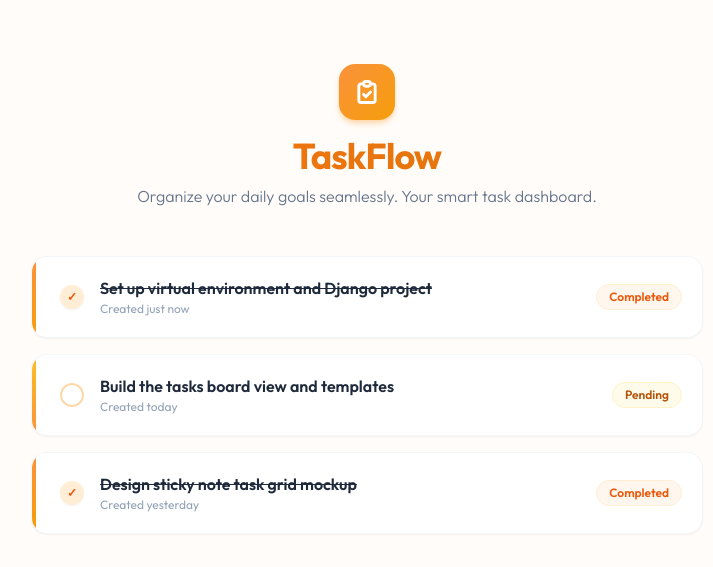
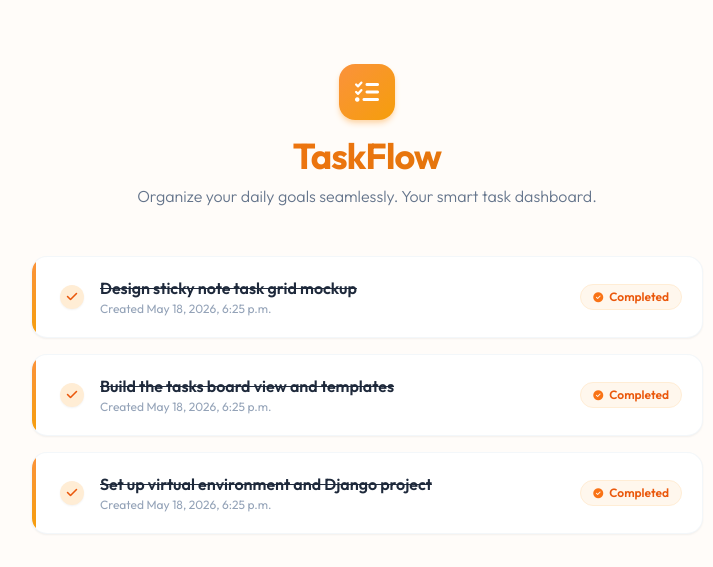
Before and after one commit to desphixs/taskflow-smart-todo-list-django, a Django app: page / in a window 1280 px wide. Shown: the top 567 px of the page, without its empty margins (273-986 px from the left). Run offline with Django 5.2, Linux system fonts and the light colour scheme; data comes from the database, SQL or seed files in the repository; both versions use the stored data as it was after the commit; some libraries are stand-ins or nearby versions.

Commit message:
replace hardcoded list data with real records fetched from the database.

```diff
--- a/tasks/templates/tasks/index.html
+++ b/tasks/templates/tasks/index.html
@@ -8,6 +8,8 @@
     <link rel="preconnect" href="https://fonts.googleapis.com">
     <link rel="preconnect" href="https://fonts.gstatic.com" crossorigin>
     <link href="https://fonts.googleapis.com/css2?family=Outfit:wght@300;400;500;600;700&display=swap" rel="stylesheet">
+    <!-- Font Awesome CDN -->
+    <link rel="stylesheet" href="https://cdnjs.cloudflare.com/ajax/libs/font-awesome/6.4.0/css/all.min.css">
     <!-- Tailwind CSS CDN -->
     <script src="https://cdn.tailwindcss.com"></script>
     <script>
@@ -28,9 +30,8 @@
         <!-- Main header for our TaskFlow workspace rocking warm orange vibes -->
         <header class="text-center mb-12">
             <div class="inline-flex items-center justify-center w-14 h-14 bg-gradient-to-br from-orange-400 to-amber-500 rounded-2xl shadow-md shadow-orange-200 mb-4">
-                <svg class="w-7 h-7 text-white" fill="none" stroke="currentColor" viewBox="0 0 24 24" xmlns="http://www.w3.org/2000/svg">
-                    <path stroke-linecap="round" stroke-linejoin="round" stroke-width="2.5" d="M9 5H7a2 2 0 00-2 2v12a2 2 0 002 2h10a2 2 0 002-2V7a2 2 0 00-2-2h-2M9 5a2 2 0 002 2h2a2 2 0 002-2M9 5a2 2 0 012-2h2a2 2 0 012 2m-6 9l2 2 4-4"></path>
-                </svg>
+                <!-- Premium Font Awesome List-Check Icon replacing previous inline SVGs -->
+                <i class="fa-solid fa-list-check text-2xl text-white"></i>
             </div>
             <h1 class="text-4xl font-bold mb-2 tracking-tight bg-gradient-to-r from-orange-500 to-amber-600 bg-clip-text text-transparent">
                 TaskFlow
@@ -40,45 +41,51 @@
             </p>
         </header>
 
-        <!-- Tasks list container holding our dynamic workspace items -->
+        <!-- Tasks list container holding our dynamic database records -->
         <div class="space-y-4">
             {% for task in tasks %}
             <!-- Single dynamic task card -->
             <div class="group bg-white rounded-2xl p-5 shadow-sm border border-slate-100/80 hover:shadow-md hover:border-orange-100 transition-all duration-300 flex items-center justify-between relative overflow-hidden">
                 <!-- Left accent border stripe -->
-                <div class="absolute left-0 top-0 bottom-0 w-[4px] bg-gradient-to-b {% if task.completed %}from-orange-400 to-amber-500{% else %}from-amber-400 to-orange-400{% endif %}"></div>
+                <div class="absolute left-0 top-0 bottom-0 w-[4px] bg-gradient-to-b {% if task.is_completed %}from-orange-400 to-amber-500{% else %}from-amber-400 to-orange-400{% endif %}"></div>
 
                 <div class="flex items-center space-x-4 pl-2">
-                    <!-- Custom styled status indicator -->
-                    {% if task.completed %}
-                    <div class="w-6 h-6 bg-orange-100 text-orange-600 rounded-full flex items-center justify-center font-bold text-xs shadow-sm">
-                        ✓
+                    <!-- Font Awesome status checkbox circle -->
+                    {% if task.is_completed %}
+                    <div class="w-6 h-6 bg-orange-100 text-orange-600 rounded-full flex items-center justify-center text-xs shadow-sm">
+                        <!-- Font Awesome solid check checkmark -->
+                        <i class="fa-solid fa-check"></i>
                     </div>
                     {% else %}
-                    <div class="w-6 h-6 border-2 border-orange-200 text-orange-600 rounded-full flex items-center justify-center font-bold text-xs">
+                    <div class="w-6 h-6 border-2 border-orange-200 text-orange-600 rounded-full flex items-center justify-center text-xs">
+                        <!-- Left blank for unchecked pending items -->
                     </div>
                     {% endif %}
                     <div>
-                        <h3 class="font-semibold text-slate-800 leading-snug {% if task.completed %}line-through text-slate-400{% else %}group-hover:text-orange-600 transition-colors duration-200{% endif %}">
+                        <h3 class="font-semibold text-slate-800 leading-snug {% if task.is_completed %}line-through text-slate-400{% else %}group-hover:text-orange-600 transition-colors duration-200{% endif %}">
                             {{ task.title }}
                         </h3>
                         <p class="text-xs text-slate-400 mt-0.5">Created {{ task.created_at }}</p>
                     </div>
                 </div>
 
-                {% if task.completed %}
-                <span class="bg-orange-50 text-orange-600 border border-orange-100 text-xs font-semibold px-3 py-1 rounded-full">
-                    Completed
+                {% if task.is_completed %}
+                <span class="bg-orange-50 text-orange-600 border border-orange-100 text-xs font-semibold px-3 py-1 rounded-full flex items-center space-x-1.5">
+                    <i class="fa-solid fa-circle-check text-orange-500 text-[10px]"></i>
+                    <span>Completed</span>
                 </span>
                 {% else %}
-                <span class="bg-amber-50 text-amber-700 border border-amber-100 text-xs font-semibold px-3 py-1 rounded-full">
-                    Pending
+                <span class="bg-amber-50 text-amber-700 border border-amber-100 text-xs font-semibold px-3 py-1 rounded-full flex items-center space-x-1.5">
+                    <i class="fa-regular fa-clock text-amber-500 text-[10px]"></i>
+                    <span>Pending</span>
                 </span>
                 {% endif %}
             </div>
             {% empty %}
             <!-- Beautiful fallback empty state when no tasks are passed in the context roster -->
-            <div class="text-center py-12 bg-white rounded-2xl border border-slate-100/80 shadow-sm">
+            <div class="text-center py-12 bg-white rounded-2xl border border-slate-100/80 shadow-sm flex flex-col items-center justify-center">
+                <!-- Soft orange folder-open icon -->
+                <i class="fa-regular fa-folder-open text-4xl text-orange-300 mb-3"></i>
                 <p class="text-slate-400 font-light">No tasks on your board yet! Add some tasks to get started.</p>
             </div>
             {% endfor %}
--- a/tasks/views.py
+++ b/tasks/views.py
@@ -4,35 +4,24 @@ from django.shortcuts import render
 # That is why we quickly graduate to using the 'render' function, which loads a separate, clean HTML template.
 from django.http import HttpResponse
 
+# We import our Task database model class so we can fetch real tasks from the SQLite database.
+# The single dot '.' in '.models' tells Python to look in our current 'tasks' application folder!
+from .models import Task
+
 # Create your views here.
 # In Django, a "view" is just a standard Python function that takes a web request and returns a web response.
 # Think of a view function like a friendly restaurant chef: when a customer submits an order (a web request),
 # the chef prepares the meal (processes the request) and sends the finished plate back (the response)!
 def task_list(request):
-    # In a fully-fledged database application, we would retrieve tasks out of physical database tables.
-    # For now, we define a list of standard Python dictionaries representing our tasks.
-    # Think of this list like a physical clipboard list of paper sheets: each sheet (dictionary) has a
-    # task name ('title'), a marker checkmark ('completed') indicating if it's done or pending,
-    # and a label ('created_at') telling us when the task was added.
-    tasks = [
-        {
-            'title': 'Set up virtual environment and Django project',
-            'completed': True,
-            'created_at': 'just now'
-        },
-        {
-            'title': 'Build the tasks board view and templates',
-            'completed': False,
-            'created_at': 'today'
-        },
-        {
-            'title': 'Design sticky note task grid mockup',
-            'completed': True,
-            'created_at': 'yesterday'
-        },
-    ]
+    # Instead of using hardcoded mock lists (which act like writing fake menu items directly on a piece of paper),
+    # we now use Django's ORM (Object-Relational Mapper) to query our physical database!
+    # Think of 'Task.objects.all()' like telling a store manager: "Go over to our active database filing cabinet,
+    # open the drawer labeled 'Tasks', and fetch every single record folder sitting in there!"
+    # Since we configured the Meta class in models.py to sort by '-created_at', Django automatically organizes
+    # these records so the newest tasks are at the top of the pile!
+    tasks = Task.objects.all()
 
-    # We pack our list inside a central Python dictionary called 'context'.
+    # We pack our fetched database records list inside a central Python dictionary called 'context'.
     # Think of the context dictionary like a server carrying a covered tray of dishes to a dining table:
     # the tray (context) holds specific labels ('tasks') so the template knows exactly how to identify
     # the correct dish once the cover is lifted!
@@ -41,5 +30,5 @@ def task_list(request):
     }
 
     # The 'render' function takes the context dictionary as its third argument.
-    # This delivers our packed data straight to the templates/tasks/index.html file so it can be dynamically compiled!
+    # This delivers our packed database records straight to the templates/tasks/index.html file so it can be dynamically compiled!
     return render(request, 'tasks/index.html', context)
```
Also changed, not shown: db.sqlite3.
